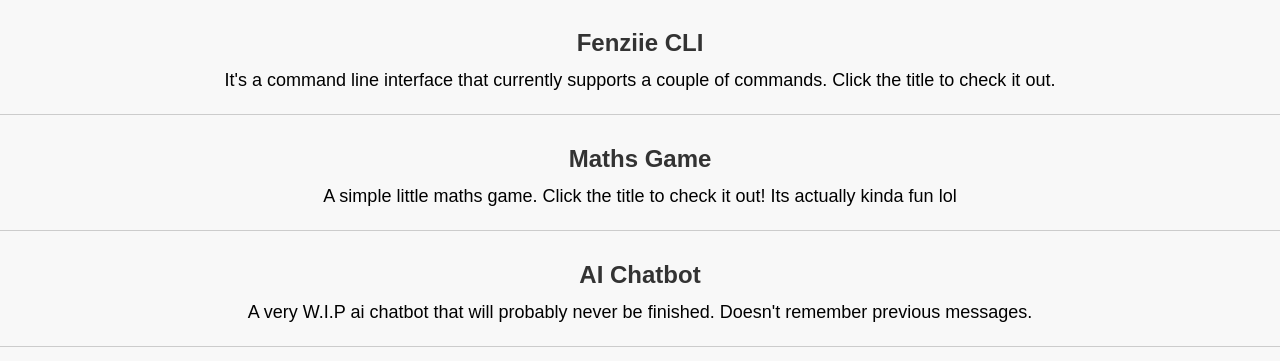
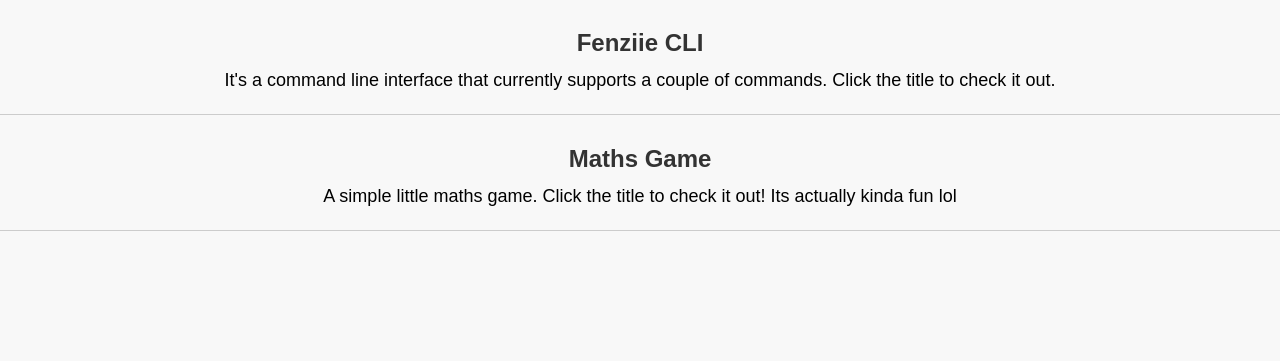
Before and after one commit to fenziie/fenziie.github.io, a plain HTML site: page index.html in a window 1280 px wide. Shown: the part 565-926 px from the top of the page. After the commit the page ends 816 px from the top, so only its background shows below. Drawn offline with Linux system fonts and the light colour scheme.

Commit message:
Update index.html

```diff
--- a/index.html
+++ b/index.html
@@ -71,8 +71,5 @@
 	<h2><a href='https://fenziie.github.io/maths-game'>Maths Game</a></h2>
 	<p>A simple little maths game. Click the title to check it out! Its actually kinda fun lol</p>
 	<hr>
-	<h2><a href='https://fenziie.github.io/fenziiechat'>AI Chatbot</a></h2>
-	<p>A very W.I.P ai chatbot that will probably never be finished. Doesn't remember previous messages.</p>
-	<hr>
 </body>
 </html>
```
